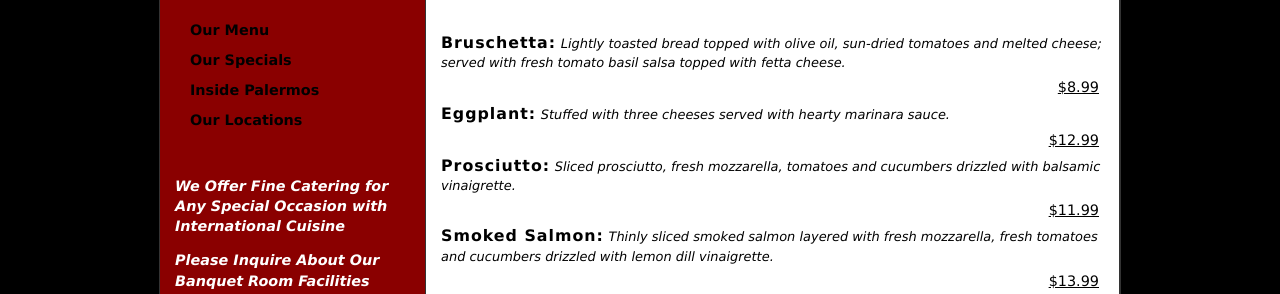
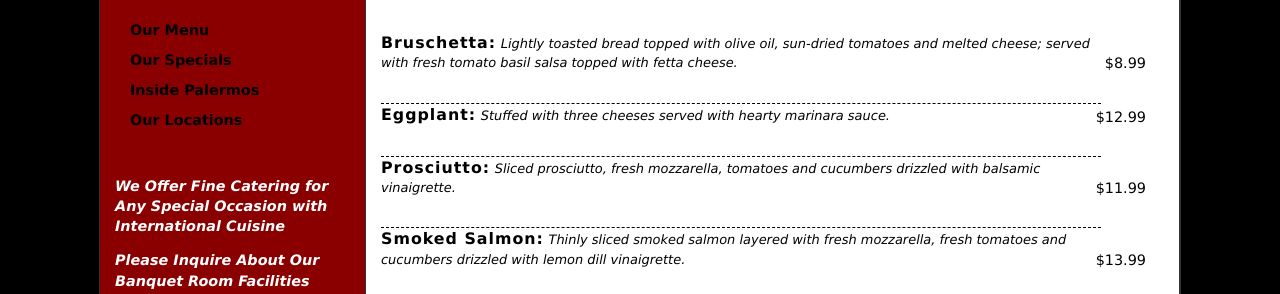
Before and after one commit to KellyRipa/dinner, a plain HTML site: page index.html in a window 1280 px wide. Shown: the part 134-428 px from the top of the page. Drawn offline with Linux system fonts and the light colour scheme.

Commit message:
Add files via upload

```diff
--- a/CSS/content_style.css
+++ b/CSS/content_style.css
@@ -11,7 +11,7 @@
 
 /* ~~this fixed width container surrounds the other divs~~ */
 .container {
-	width: 960px;
+	width: 1080px;
 	margin: 0 auto; /* the auto value on the sides, coupled with the width, centers the layout */
 	background: rgb(138, 0, 0);
 	border: 1px solid #333;
@@ -19,7 +19,7 @@
 
 .content {
 	padding: 20px 0 10px;
-	width: 693px;
+	width: 813px;
 	float: left;
 	background-color: #FFF;
 	border: 1px solid #333;
@@ -43,13 +43,28 @@
 .description {
 	font-size: 0.9em;
 	font-style: italic;
+	padding-right: 100px
+
+}
+
+.content ul {
+	width: 730px;
+}
+
+.content li {
+	border-bottom: 1px dashed;
+	margin-right: 10px;
+
 }
 
 .price {
-	text-decoration: underline;
+	padding: 5px;
 	text-align: right;
-	padding: 5px;
+	position: relative;
+	bottom: 24px;
+	left: 50px;
 }
+
 /* ~~ These are the columns for the layout. ~~
 
 1) Padding is only placed on the top and/or bottom of the divs. The elements within these divs have padding on their sides. This saves you from any "box model math". Keep in mind, if you add any side padding or border to the div itself, it will be added to the width you define to create the *total* width. You may also choose to remove the padding on the element in the div and place a second div within it with no width and the padding necessary for your design. You may also choose to remove the padding on the element in the div and place a second div within it with no width and the padding necessary for your design.
--- a/CSS/main_style.css
+++ b/CSS/main_style.css
@@ -63,6 +63,10 @@
 	border-left-color: #C1A37D;
 }
 
+.content li {
+	margin-right:
+}
+
 /* ~~ miscellaneous float/clear classes ~~ */
 .fltrt {  /* this class can be used to float an element right in your page. The floated element must precede the element it should be next to on the page. */
 	float: right;
```
